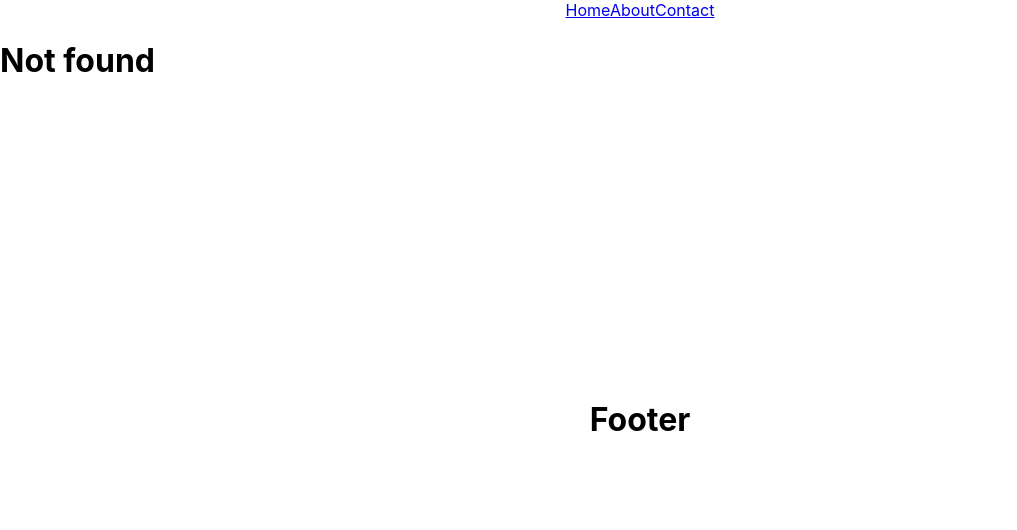
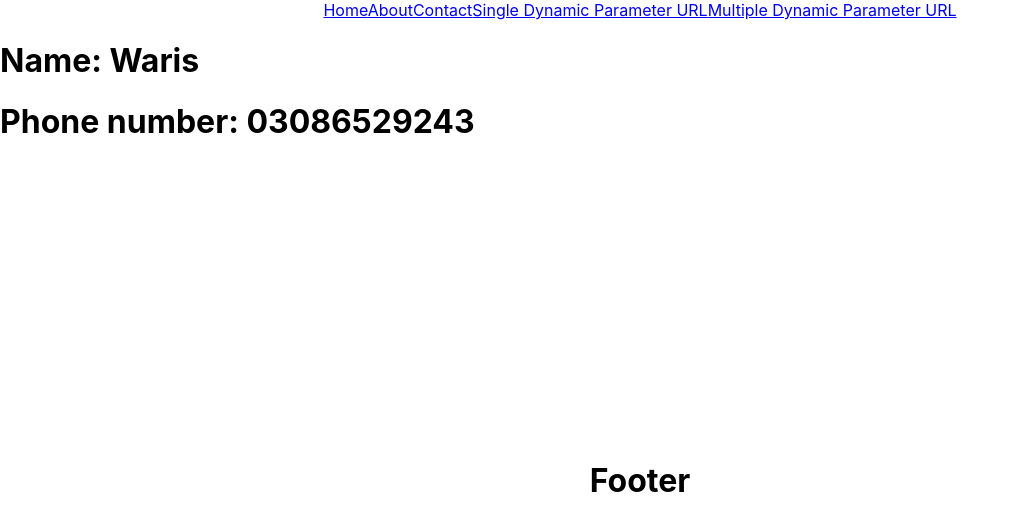
Before and after one commit to warispersonal/react-router-redux-practice, a React (Create React App) app: page /dynamic-multiple/Waris/03086529243 in a window 1280 px wide. Before the commit this address had no page. Shown: the top 530 px of the page, without its empty margins (0-1017 px from the left). Built offline with nearby package versions, Linux system fonts and the light colour scheme.

Commit message:
dynamic route

```diff
--- a/package.json
+++ b/package.json
@@ -9,6 +9,7 @@
     "history": "^5.1.0",
     "react": "^17.0.2",
     "react-dom": "^17.0.2",
+    "react-router": "^6.0.2",
     "react-router-dom": "^6.0.2",
     "react-scripts": "4.0.3",
     "web-vitals": "^1.1.2"
--- /dev/null
+++ b/src/component/DynamicPages/MultipleParameter.js
@@ -0,0 +1,15 @@
+import React from 'react';
+import {useParams} from "react-router";
+
+const MultipleParameter = () => {
+    const useParam = useParams()
+    const {name, phone} = useParam
+    return (
+        <div>
+            <h1>Name: {name}</h1>
+            <h1>Phone number: {phone}</h1>
+        </div>
+    );
+}
+
+export default MultipleParameter;
--- /dev/null
+++ b/src/component/DynamicPages/SingleParameter.js
@@ -0,0 +1,13 @@
+import React from 'react';
+import {useParams} from "react-router";
+
+const SingleParameter = () => {
+    const params = useParams()
+    return (
+        <div>
+            <h1>Name: {params.name} </h1>
+        </div>
+    );
+}
+
+export default SingleParameter;
--- a/src/layout/Main/Header.js
+++ b/src/layout/Main/Header.js
@@ -9,6 +9,9 @@ class Header extends Component {
                     <Link to="/">Home</Link>
                     <Link to="/about">About</Link>
                     <Link to="/contact">Contact</Link>
+                    <Link to="/dynamic-single/Waris">Single Dynamic Parameter URL</Link>
+                    <Link to="/dynamic-multiple/Waris/03086529243">Multiple Dynamic Parameter URL</Link>
+
                 </nav>
             </div>
         );
--- a/src/router/Router.js
+++ b/src/router/Router.js
@@ -4,6 +4,8 @@ import Home from "../component/Home/Home";
 import About from "../component/About/About";
 import Contact from "../component/Contact/Contact";
 import NotFound from "../component/NotFound";
+import SingleParameter from "../component/DynamicPages/SingleParameter";
+import MultipleParameter from "../component/DynamicPages/MultipleParameter";
 
 class Router extends Component {
     render() {
@@ -21,6 +23,10 @@ class Router extends Component {
                     <Route exact path="contact" element={<Contact />} />
                 </Route>
 
+                {/* Pass parameter to route */}
+                <Route exact path="/dynamic-single/:name" element={<SingleParameter />} />
+                <Route exact path="/dynamic-multiple/:name/:phone" element={<MultipleParameter />} />
+
                 {/* 404 Page   */}
                 <Route path="*" element={<NotFound />}/>
             </Routes>
```
Also changed, not shown: 1 other file (tests, documents, lock files or other folders).
